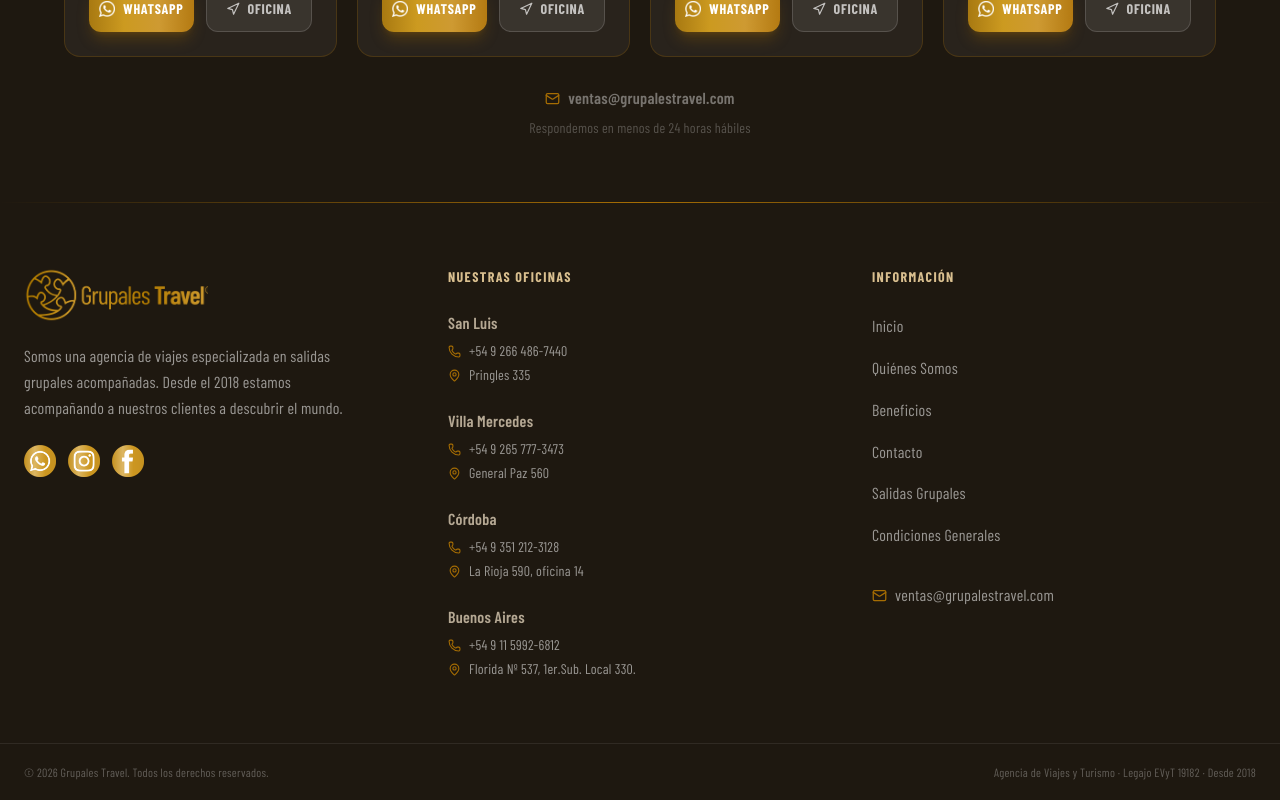
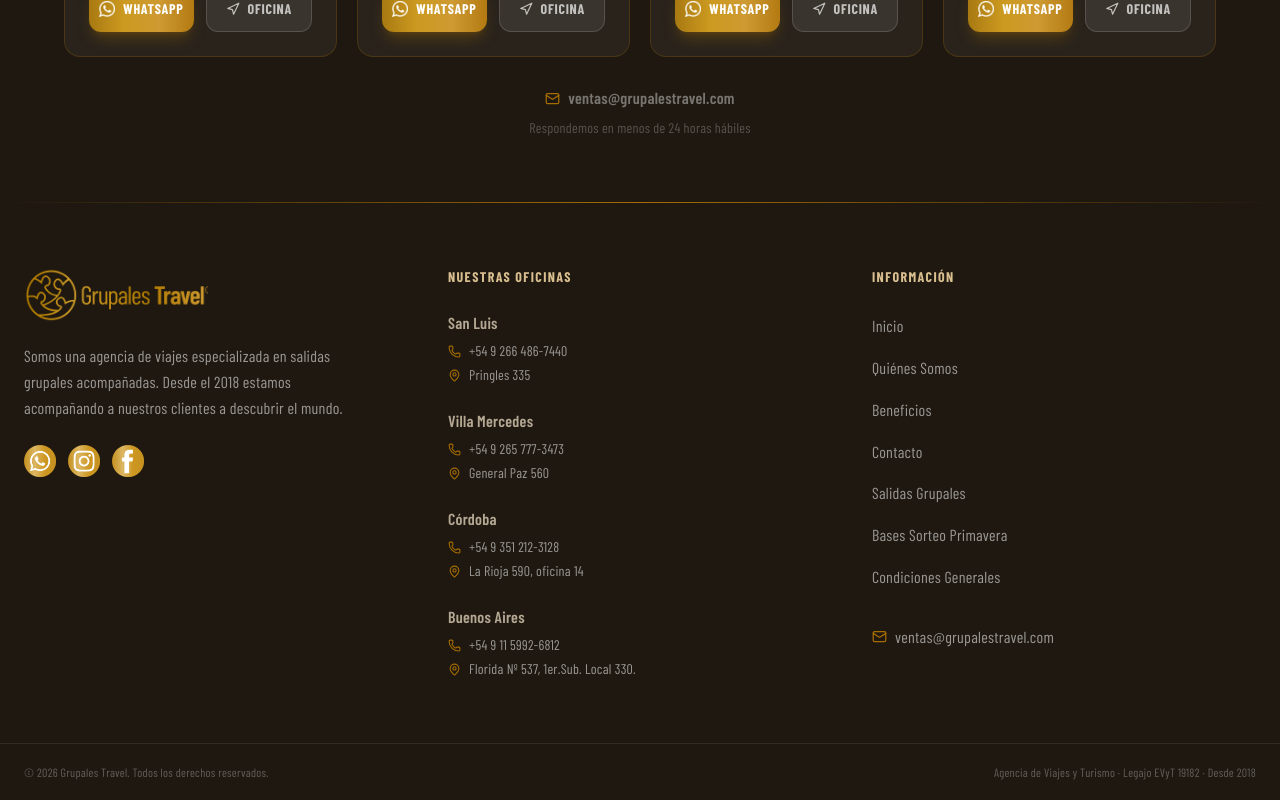
Before and after one commit to grupales-travel/website, a Next.js app: page / in a window 1280 px wide. Shown: the part 3785-4585 px from the top of the page. Built offline with nearby package versions, Linux system fonts and the light colour scheme; no server answers; the database is empty; a web font is replaced by a local one.

Commit message:
feat: add bases y condiciones concurso de primavera

```diff
--- a/src/components/layout/Footer.tsx
+++ b/src/components/layout/Footer.tsx
@@ -100,6 +100,7 @@ export default function Footer() {
                 { label: "Beneficios", href: "/ventajas" },
                 { label: "Contacto", href: "/contactanos" },
                 { label: "Salidas Grupales", href: "/salidas" },
+                { label: "Bases Sorteo Primavera", href: "/bases-concurso-primavera-circuito-dulce-francia.pdf" },
                 { label: "Condiciones Generales", href: "/condiciones-generales.pdf" },
               ].map((link) => (
                 <li key={link.label}>
```
Also changed, not shown: 1 other file (tests, documents, lock files or other folders).
